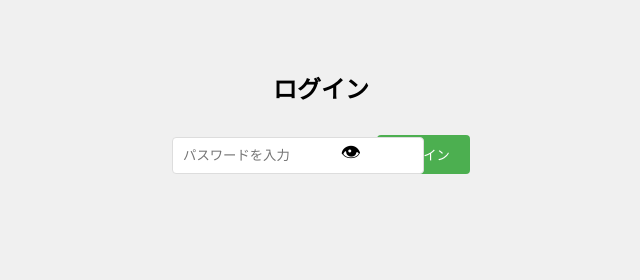
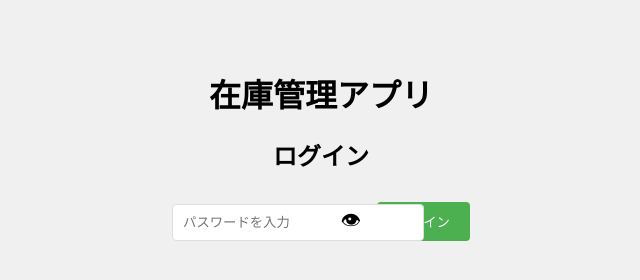
Before and after one commit to kazuki97/wing-app, a plain HTML site: page index.html in a window 1280 px wide. Shown: the whole page, without its empty margins (319-959 px from the left). Drawn offline with Linux system fonts and the light colour scheme.

Commit message:
Update index.html

```diff
--- a/index.html
+++ b/index.html
@@ -12,15 +12,18 @@
 </head>
 <body>
     <div id="login-screen">
-        <h2>ログイン</h2>
-        <div class="password-container">
-            <input type="password" id="password-input" placeholder="パスワードを入力">
-            <button id="toggle-password" type="button">👁</button>
+        <div class="login-container">
+            <h1>在庫管理アプリ</h1>
+            <h2>ログイン</h2>
+            <div class="password-container">
+                <input type="password" id="password-input" placeholder="パスワードを入力">
+                <button id="toggle-password" type="button">👁</button>
+            </div>
+            <button id="login-button">ログイン</button>
         </div>
-        <button id="login-button">ログイン</button>
     </div>
     <div id="app-content" style="display: none;">
-        <!-- アプリケーションのメインコンテンツ -->
+        <!-- アプリケーションのメインコンテンツをここに配置 -->
     </div>
     <script src="app.js"></script>
 </body>
```
